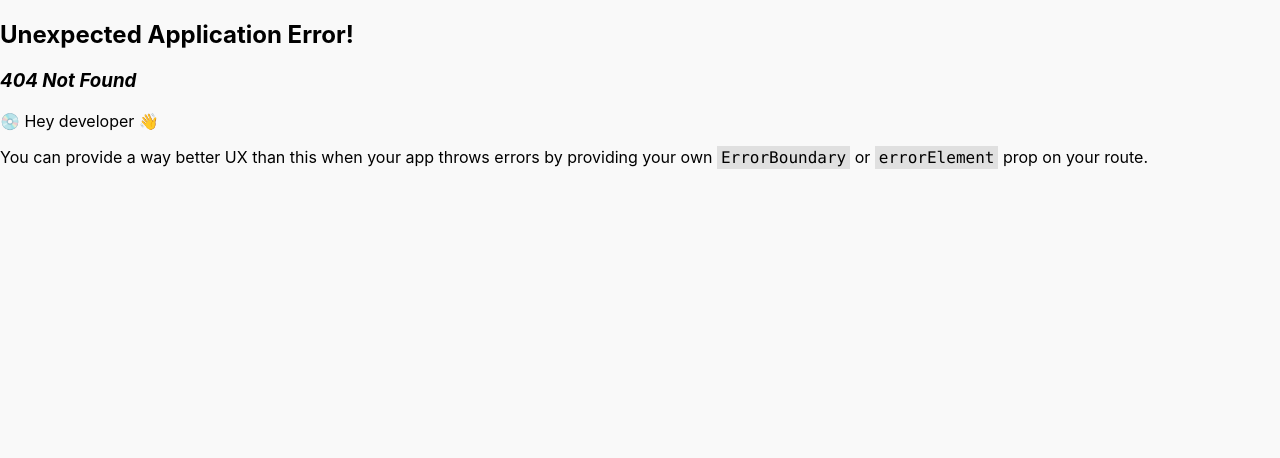
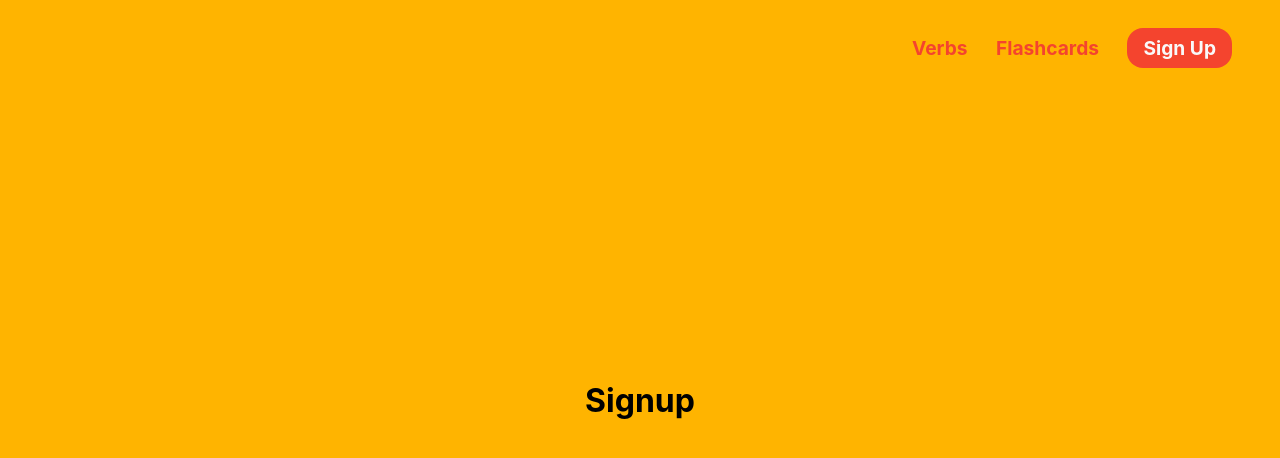
Before and after one commit to jpates2/verbify, a React (Create React App) app: page /signup in a window 1280 px wide. Before the commit this address had no page. Shown: the top 458 px of the page. Built offline with nearby package versions, Linux system fonts and the light colour scheme.

Commit message:
additional routes and pages addeed

```diff
--- a/src/App.js
+++ b/src/App.js
@@ -2,11 +2,13 @@ import { createBrowserRouter, RouterProvider } from "react-router-dom";
 import HomePage from "./pages/Home";
 import VerbsPage from "./pages/Verbs";
 import FlashcardsPage from "./pages/Flashcards";
+import SignupPage from "./pages/Signup";
 
 const router = createBrowserRouter([
   {path: "/", element: <HomePage />},
   {path: "/flashcards", element: <FlashcardsPage />},
   {path: "/verbs", element: <VerbsPage /> },
+  {path: "/signup", element: <SignupPage /> },
 ])
 
 function App() {
--- /dev/null
+++ b/src/flashcards/Header.js
@@ -0,0 +1,9 @@
+import classes from "./Header.module.css";
+
+export default function Header() {
+  return (
+    <div className={classes["flashcards__container"]}>
+      <h1 className={classes["flashcards__header"]}>Flashcards</h1>
+    </div>
+  )
+}
--- /dev/null
+++ b/src/flashcards/Header.module.css
@@ -0,0 +1,12 @@
+.flashcards__container {
+  background: #FFB400;
+  height: 100vh;
+  width: 100vw;
+  display: flex;
+  justify-content: center;
+  align-items: center;
+}
+
+.flashcards__header {
+  margin: 0;
+}
--- a/src/layout/Nav.js
+++ b/src/layout/Nav.js
@@ -1,5 +1,5 @@
 import { useState } from 'react';
-import { Link } from "react-scroll";
+import { Link } from "react-router-dom";
 import { motion } from 'framer-motion';
 import classes from "./Nav.module.css";
 
@@ -133,16 +133,16 @@ export default function Nav() {
         <motion.div variants={listVariant} className={classes["mobile-navbar__links"]}>
           <div className={classes["mobile-navbar__top-links"]}>
             <motion.div variants={linkVariant}>
-              <Link to="home" className={classes["mobile-navbar__link"]}>Verbs</Link>
+              <Link to="/verbs" className={classes["mobile-navbar__link"]}>Verbs</Link>
             </motion.div>
             <motion.div variants={linkVariant}>
-              <Link to="certificates" className={classes["mobile-navbar__link"]}>Flashcards</Link>
+              <Link to="/flashcards" className={classes["mobile-navbar__link"]}>Flashcards</Link>
             </motion.div>
           </div>
           <div className={classes["mobile-navbar__bottom-links"]}>
             <motion.div variants={linkVariant} className={classes["mobile-navbar__line"]}></motion.div>
             <motion.div variants={linkVariant}>
-              <Link to="contact" className={classes["mobile-navbar__link"]}>
+              <Link to="/signup" className={classes["mobile-navbar__link"]}>
                 <motion.button
                   className={classes["mobile-nav__button"]}
                   whileHover={{
@@ -170,8 +170,9 @@ export default function Nav() {
   const desktopNav = (
     <nav className={classes["desktop-nav"]}>
       <div className={classes["desktop-nav__container"]}>
-        <div>Verbs</div>
-        <div>Flashcards</div>
+        <Link to="/verbs">Verbs</Link>
+        <Link to="/flashcards">Flashcards</Link>
+        <Link to="/signup">
           <motion.button
             className={classes["nav__button"]}
             whileHover={{
@@ -185,6 +186,7 @@ export default function Nav() {
               color: "#FFB400",
             }}
           >Sign Up</motion.button>
+        </Link>
       </div>
     </nav>
   )
--- a/src/pages/Flashcards.js
+++ b/src/pages/Flashcards.js
@@ -1,9 +1,20 @@
 import React from "react";
+import { motion, AnimatePresence } from "framer-motion";
+import Header from "../flashcards/Header";
+import Nav from "../layout/Nav";
 
 export default function FlashcardsPage() {
   return (
-    <React.Fragment>
-      <h1>Flashcards</h1>
-    </React.Fragment>
+    <AnimatePresence>
+      <motion.div
+        initial={{ opacity: 0 }}
+        animate={{ opacity: 1 }}
+        exit={{ opacity: 0 }}
+        transition={{ duration: 1 }}
+      >
+        <Nav />
+        <Header />
+      </motion.div>
+    </AnimatePresence>
   );
 }
--- a/src/pages/Home.js
+++ b/src/pages/Home.js
@@ -1,4 +1,5 @@
 import React from "react";
+import { motion, AnimatePresence } from "framer-motion";
 import Header from "../layout/Header";
 import Intro from "../components/Intro";
 import Learn from "../components/Learn";
@@ -7,7 +8,15 @@ import StartLearning from "../components/StartLearning";
 
 export default function HomePage() {
   return (
-    <React.Fragment>
+    <AnimatePresence>
+      <motion.div
+        initial={{ opacity: 0 }}
+        animate={{ opacity: 1 }}
+        exit={{ opacity: 0,
+          transition: {duration: 2}
+        }}
+        transition={{ duration: 2 }}
+      >
         <Nav />
         <main>
           <Header />
@@ -15,6 +24,7 @@ export default function HomePage() {
           <Learn />
           <StartLearning />
         </main>
-    </React.Fragment>
+      </motion.div>
+    </AnimatePresence>
   );
 }
--- /dev/null
+++ b/src/pages/Signup.js
@@ -0,0 +1,18 @@
+import React from "react";
+import { motion } from "framer-motion";
+import Nav from "../layout/Nav";
+import Header from "../signup/Header"
+
+export default function SignupPage() {
+  return (
+    <motion.div
+      initial={{ opacity: 0 }}
+      animate={{ opacity: 1 }}
+      exit={{ opacity: 0 }}
+      transition={{ duration: 1 }}
+    >
+      <Nav />
+      <Header />
+    </motion.div>
+  );
+}
--- a/src/pages/Verbs.js
+++ b/src/pages/Verbs.js
@@ -1,9 +1,18 @@
 import React from "react";
+import { motion } from "framer-motion";
+import Nav from "../layout/Nav";
+import Header from "../verbs/Header";
 
 export default function VerbsPage() {
   return (
-    <React.Fragment>
-      <h1>Verbs</h1>
-    </React.Fragment>
+    <motion.div
+        initial={{ opacity: 0 }}
+        animate={{ opacity: 1 }}
+        exit={{ opacity: 0 }}
+        transition={{ duration: 1 }}
+      >
+      <Nav />
+      <Header />
+    </motion.div>
   );
 }
--- /dev/null
+++ b/src/signup/Header.js
@@ -0,0 +1,9 @@
+import classes from "./Header.module.css";
+
+export default function Signup() {
+  return (
+    <div className={classes["signup__container"]}>
+      <h1 className={classes["signup__header"]}>Signup</h1>
+    </div>
+  )
+}
--- /dev/null
+++ b/src/signup/Header.module.css
@@ -0,0 +1,12 @@
+.signup__container {
+  background: #FFB400;
+  height: 100vh;
+  width: 100vw;
+  display: flex;
+  justify-content: center;
+  align-items: center;
+}
+
+.signup__header {
+  margin: 0;
+}
--- /dev/null
+++ b/src/verbs/Header.js
@@ -0,0 +1,9 @@
+import classes from "./Header.module.css";
+
+export default function Header() {
+  return (
+    <div className={classes["verbs__container"]}>
+      <h1 className={classes["verbs__header"]}>Verbs</h1>
+    </div>
+  )
+}
--- /dev/null
+++ b/src/verbs/Header.module.css
@@ -0,0 +1,12 @@
+.verbs__container {
+  background: #FFB400;
+  height: 100vh;
+  width: 100vw;
+  display: flex;
+  justify-content: center;
+  align-items: center;
+}
+
+.verbs__header {
+  margin: 0;
+}
```
Lines whose indentation alone changed are shown as unchanged.
